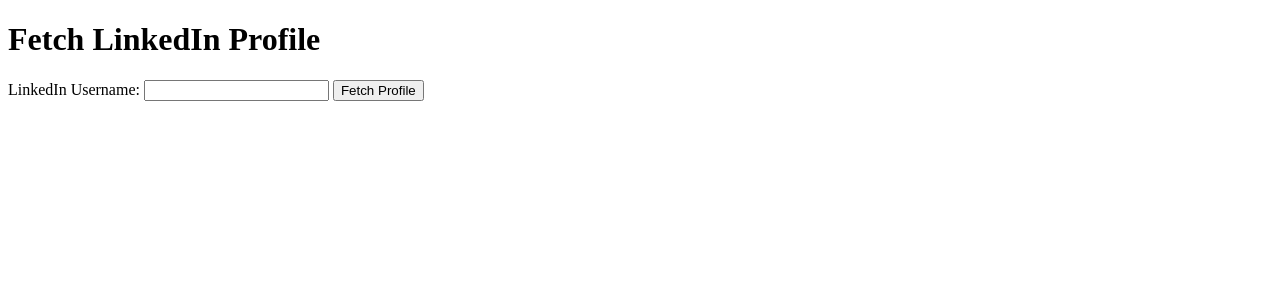
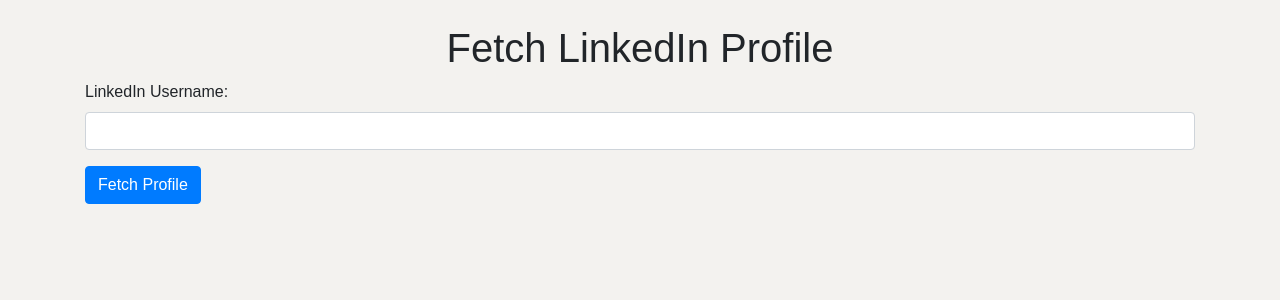
Before and after one commit to girishb007/Incognito-LinkedIN, a Flask app: page / in a window 1280 px wide. Shown: the top 300 px of the page. Run offline with Flask 3, Linux system fonts and the light colour scheme; some libraries are stand-ins or nearby versions.

Commit message:
updated UI for response recieved

```diff
--- a/templates/index.html
+++ b/templates/index.html
@@ -2,14 +2,94 @@
 <html lang="en">
 <head>
     <meta charset="UTF-8">
-    <title>LinkedIn Profile Fetcher</title>
+    <title>LinkedIn Profile Mockup</title>
+    <link href="https://maxcdn.bootstrapcdn.com/bootstrap/4.5.2/css/bootstrap.min.css" rel="stylesheet">
+    <script src="https://code.jquery.com/jquery-3.6.0.min.js"></script>
+    <style>
+        body {
+            background-color: #f3f2ef;
+            font-family: Arial, sans-serif;
+        }
+        .profile-container {
+            background-color: #fff;
+            margin-top: 20px;
+            padding: 15px;
+            border-radius: 8px;
+            box-shadow: 0 2px 4px rgba(0,0,0,0.1);
+        }
+        .profile-header {
+            text-align: center;
+            border-bottom: 1px solid #ccc;
+            padding-bottom: 15px;
+            margin-bottom: 15px;
+        }
+        .profile-header img {
+            width: 100px;
+            height: 100px;
+            border-radius: 50%;
+            margin-bottom: 10px;
+        }
+        .profile-header h2 {
+            margin-bottom: 5px;
+        }
+        .profile-section {
+            margin-bottom: 15px;
+        }
+        .profile-section h3 {
+            color: #0073b1;
+            margin-bottom: 10px;
+        }
+    </style>
 </head>
 <body>
-    <h1>Fetch LinkedIn Profile</h1>
-    <form action="/fetch_linkedin" method="post">
-        <label for="username">LinkedIn Username:</label>
-        <input type="text" id="username" name="username" required>
-        <button type="submit">Fetch Profile</button>
-    </form>
+    <div class="container">
+        <h1 class="text-center mt-4">Fetch LinkedIn Profile</h1>
+        <form id="fetchForm" class="mb-3">
+            <div class="form-group">
+                <label for="username">LinkedIn Username:</label>
+                <input type="text" class="form-control" id="username" name="username" required>
+            </div>
+            <button type="submit" class="btn btn-primary">Fetch Profile</button>
+        </form>
+
+        <div id="profileDisplay"></div>
+    </div>
+
+    <script>
+        $(document).ready(function() {
+            $("#fetchForm").on("submit", function(e) {
+                e.preventDefault();
+                var username = $("#username").val();
+                $.post("/fetch_linkedin", {username: username}, function(data) {
+                    displayProfile(data);
+                }).fail(function() {
+                    alert("Error fetching data. Make sure the LinkedIn username is correct and the server is running.");
+                });
+            });
+        });
+
+        function displayProfile(data) {
+            var profileHtml = '<div class="profile-container">' +
+                              '<div class="profile-header">' +
+                              '<img src="' + data.profile_pic_url + '" alt="Profile Picture">' +
+                              '<h2>' + data.full_name + '</h2>' +
+                              '<p>' + data.occupation + '</p>' +
+                              '</div>' +
+                              '<div class="profile-section">' +
+                              '<h3>About</h3>' +
+                              '<p>' + data.summary + '</p>' +
+                              '</div>' +
+                              '<div class="profile-section">' +
+                              '<h3>Experience</h3>';
+
+            data.experiences.forEach(function(exp) {
+                profileHtml += '<p><strong>' + exp.title + '</strong> at ' + exp.company + '</p>';
+            });
+
+            profileHtml += '</div></div>';
+
+            $("#profileDisplay").html(profileHtml);
+        }
+    </script>
 </body>
 </html>
```
